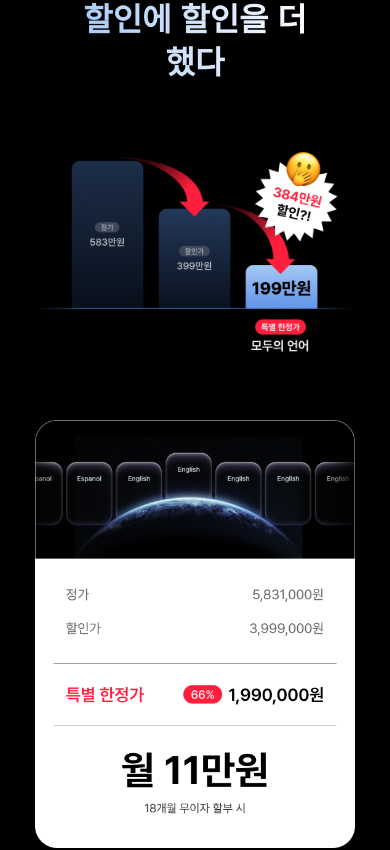
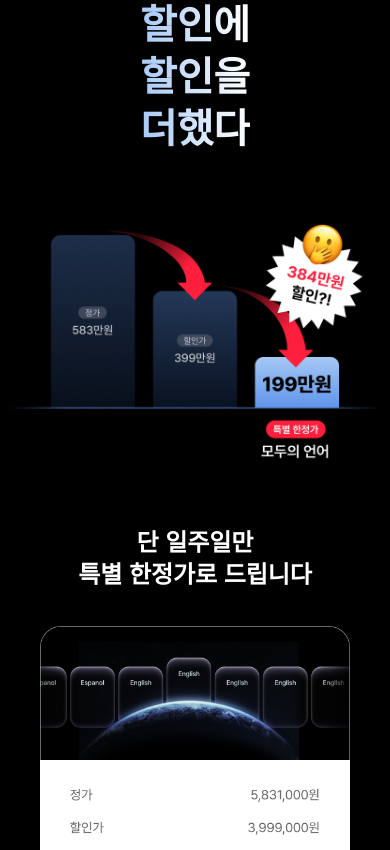
Before and after one commit to koo-2dub/studymini-all-lang-event, a Next.js app: page / in a window 390 px wide. Shown: the part 8136-8986 px from the top of the page. Built offline with nearby package versions, Linux system fonts and the light colour scheme.

Commit message:
Refine section 11 pricing details

```diff
--- a/src/app/Section11.tsx
+++ b/src/app/Section11.tsx
@@ -4,7 +4,7 @@ export default function Section11() {
   return (
     <section className="section11" aria-labelledby="section11-title">
       <h2 id="section11-title" className="section11-title">
-        할인에 할인을 더했다
+        할인에<span className="section11-title-break"><br /></span> 할인을<span className="section11-title-break"><br /></span> 더했다
       </h2>
 
       <Image
@@ -14,6 +14,10 @@ export default function Section11() {
         height={542}
         className="section11-price-graph"
       />
+
+      <h3 className="section11-card-title">
+        단 일주일만<br />특별 한정가로 드립니다
+      </h3>
 
       <Image
         src="/assets/all-language/section11-price-card.png"
--- a/src/app/globals.css
+++ b/src/app/globals.css
@@ -1201,7 +1201,7 @@ body {
   flex-direction: column;
   align-items: center;
   overflow: hidden;
-  padding: 150px 24px 120px;
+  padding: 150px 24px 140px;
   background: #000;
   color: #fff;
   text-align: center;
@@ -1214,68 +1214,107 @@ body {
   background-clip: text;
   color: transparent;
   font-family: Pretendard, Arial, Helvetica, sans-serif;
-  font-size: 50px;
+  font-size: 80px;
+  font-style: normal;
   font-weight: 700;
-  line-height: 135%;
-  letter-spacing: -0.1px;
+  line-height: 120%;
+  letter-spacing: -0.16px;
   text-align: center;
   -webkit-background-clip: text;
   -webkit-text-fill-color: transparent;
 }
 
+.section11-title-break {
+  display: none;
+}
+
 .section11-price-graph {
-  width: 100%;
-  max-width: 1000px;
+  width: 800px;
+  max-width: 100%;
   height: auto;
   margin-top: 82px;
 }
 
+.section11-card-title {
+  margin: 96px 0 0;
+  color: var(--white, #fff);
+  font-family: Pretendard, Arial, Helvetica, sans-serif;
+  font-size: 50px;
+  font-style: normal;
+  font-weight: 700;
+  line-height: 135%;
+  letter-spacing: -0.1px;
+  text-align: center;
+}
+
 .section11-price-card {
-  width: 100%;
-  max-width: 520px;
+  display: flex;
+  width: 520px;
+  max-width: 100%;
   height: auto;
-  margin-top: 96px;
+  flex-direction: column;
+  align-items: flex-start;
+  margin-top: 46px;
 }
 
 @media (max-width: 900px) {
   .section11 {
-    padding: 112px 24px 94px;
+    padding: 112px 24px 110.46px;
   }
 
   .section11-title {
+    font-size: 60px;
+    line-height: 120%;
+    letter-spacing: -0.12px;
+  }
+
+  .section11-price-graph {
+    width: 680px;
+    margin-top: 72px;
+  }
+
+  .section11-card-title {
+    margin-top: 90px;
     font-size: 42px;
+    line-height: 135%;
     letter-spacing: -0.084px;
   }
 
-  .section11-price-graph {
-    max-width: 700px;
-    margin-top: 72px;
-  }
-
   .section11-price-card {
-    max-width: 480px;
-    margin-top: 90px;
+    width: 460px;
+    margin-top: 44px;
   }
 }
 
 @media (max-width: 430px) {
   .section11 {
-    padding: 86px 16px 72px;
+    padding: 86px 0 80.11px;
   }
 
   .section11-title {
-    max-width: 250px;
-    font-size: 32px;
-    letter-spacing: -0.064px;
+    font-size: 40px;
+    line-height: 130%;
+    letter-spacing: -0.08px;
+  }
+
+  .section11-title-break {
+    display: inline;
   }
 
   .section11-price-graph {
-    max-width: 320px;
+    width: 375px;
     margin-top: 52px;
   }
 
+  .section11-card-title {
+    margin-top: 66px;
+    font-size: 24px;
+    line-height: 135%;
+    letter-spacing: -0.048px;
+  }
+
   .section11-price-card {
-    max-width: 320px;
-    margin-top: 66px;
+    width: 310px;
+    margin-top: 34px;
   }
 }
```
